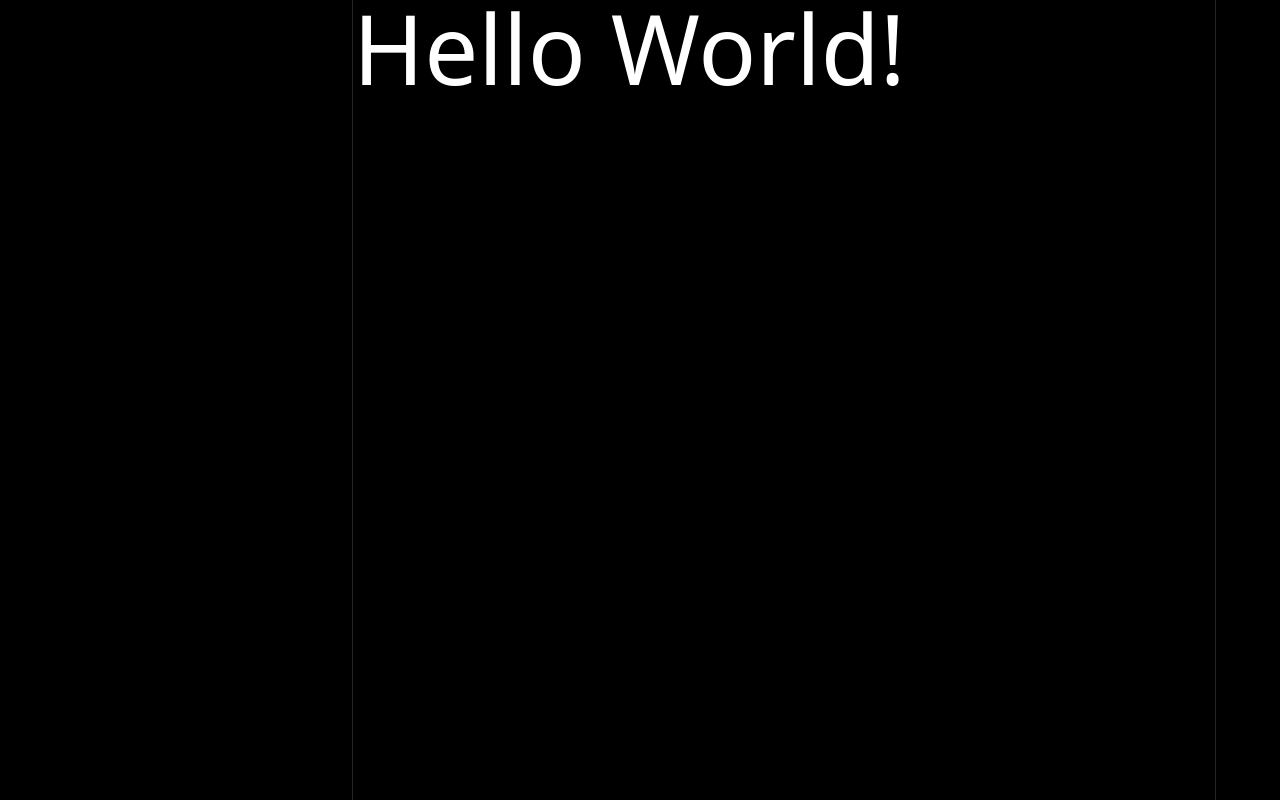
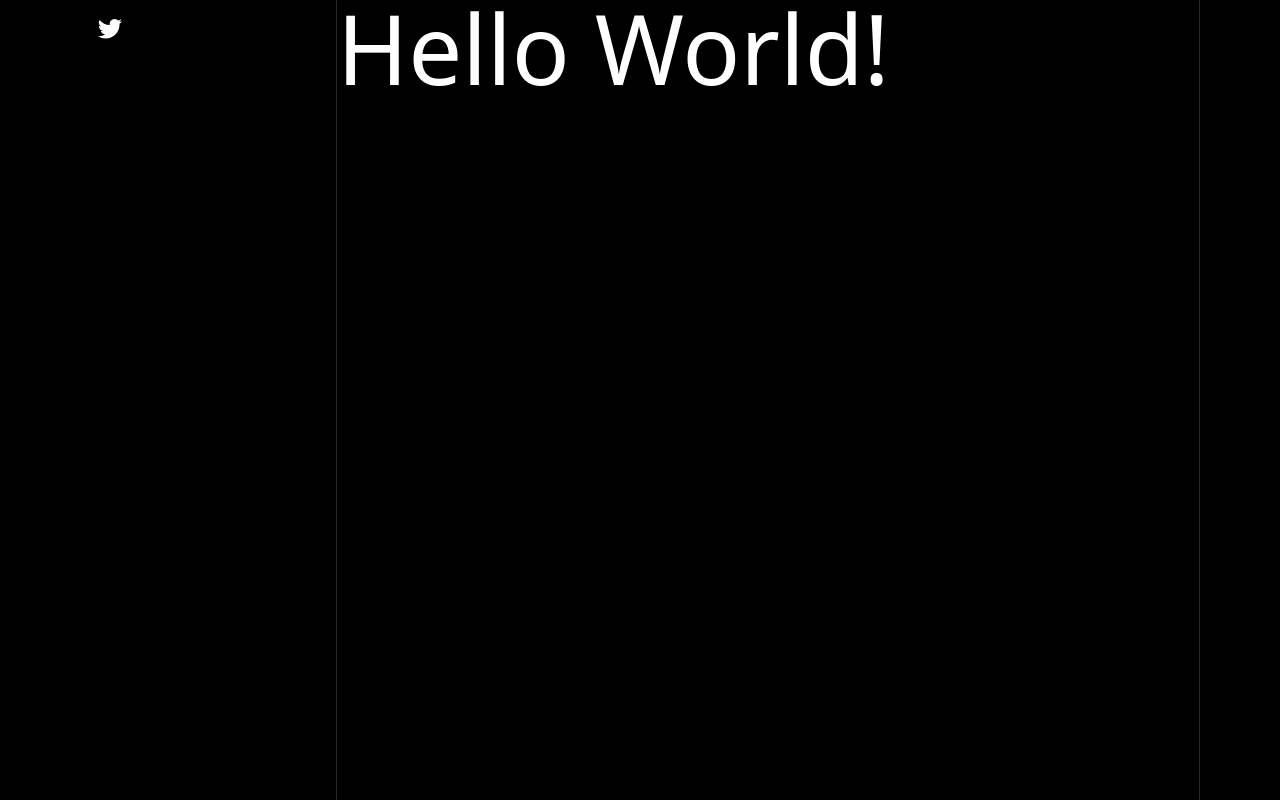
Before and after one commit to nayak-nirmalya/twitter-clone, a Next.js app: page / in a window 1280 px wide. Built offline with nearby package versions, Linux system fonts and the light colour scheme.

Commit message:
added sidebar logo twitter

```diff
--- a/src/components/Layout.tsx
+++ b/src/components/Layout.tsx
@@ -8,13 +8,13 @@ interface LayoutProps {
 const Layout: React.FC<LayoutProps> = ({ children }) => {
   return (
     <div className="h-screen bg-black">
-      <div className="container h-full mx-auto xl:px-30 max-w-6xl">
+      <div className="container h-full mx-auto lg:mx-12 xl:px-30 max-w-6xl">
         <div className="grid grid-cols-4 h-full">
           <Sidebar />
           <div
             className="
                     col-span-3
-                    lg:col-span-2.4
+                    lg:col-span-2.2
                     border-x-[1px]
                     border-neutral-800
 
--- a/src/components/Layout/Sidebar.tsx
+++ b/src/components/Layout/Sidebar.tsx
@@ -1,7 +1,36 @@
 import React from "react";
+import { BsHouseFill, BsBellFill } from "react-icons/bs";
+import { FaUser } from "react-icons/fa";
+import SidebarLogo from "./SidebarLogo";
 
 const Sidebar = () => {
-  return <div>Sidebar</div>;
+  const items = [
+    {
+      label: "Home",
+      href: "/",
+      icon: BsHouseFill,
+    },
+    {
+      label: "Notifications",
+      href: "/notifications",
+      icon: BsBellFill,
+    },
+    {
+      label: "Profiel",
+      href: "/users/7008",
+      icon: FaUser,
+    },
+  ];
+
+  return (
+    <div className="col-span-1 h-full pr-4 md:pr-6">
+      <div className="flex flex-col items-end">
+        <div className="space-y-2 lg:w-[230px]">
+          <SidebarLogo />
+        </div>
+      </div>
+    </div>
+  );
 };
 
 export default Sidebar;
--- /dev/null
+++ b/src/components/Layout/SidebarLogo.tsx
@@ -0,0 +1,28 @@
+import { useRouter } from "next/router";
+import { BsTwitter } from "react-icons/bs";
+import React from "react";
+
+const SidebarLogo = () => {
+  const router = useRouter();
+
+  return (
+    <div
+      onClick={() => router.push("/")}
+      className="
+            rounded-full
+            h-14 w-14
+            p-4 flex
+            items-center
+            justify-center
+            hover:bg-blue-300
+            hover:bg-opacity-10
+            cursor-pointer
+            transition
+        "
+    >
+      <BsTwitter size={28} color="white" />
+    </div>
+  );
+};
+
+export default SidebarLogo;
```
